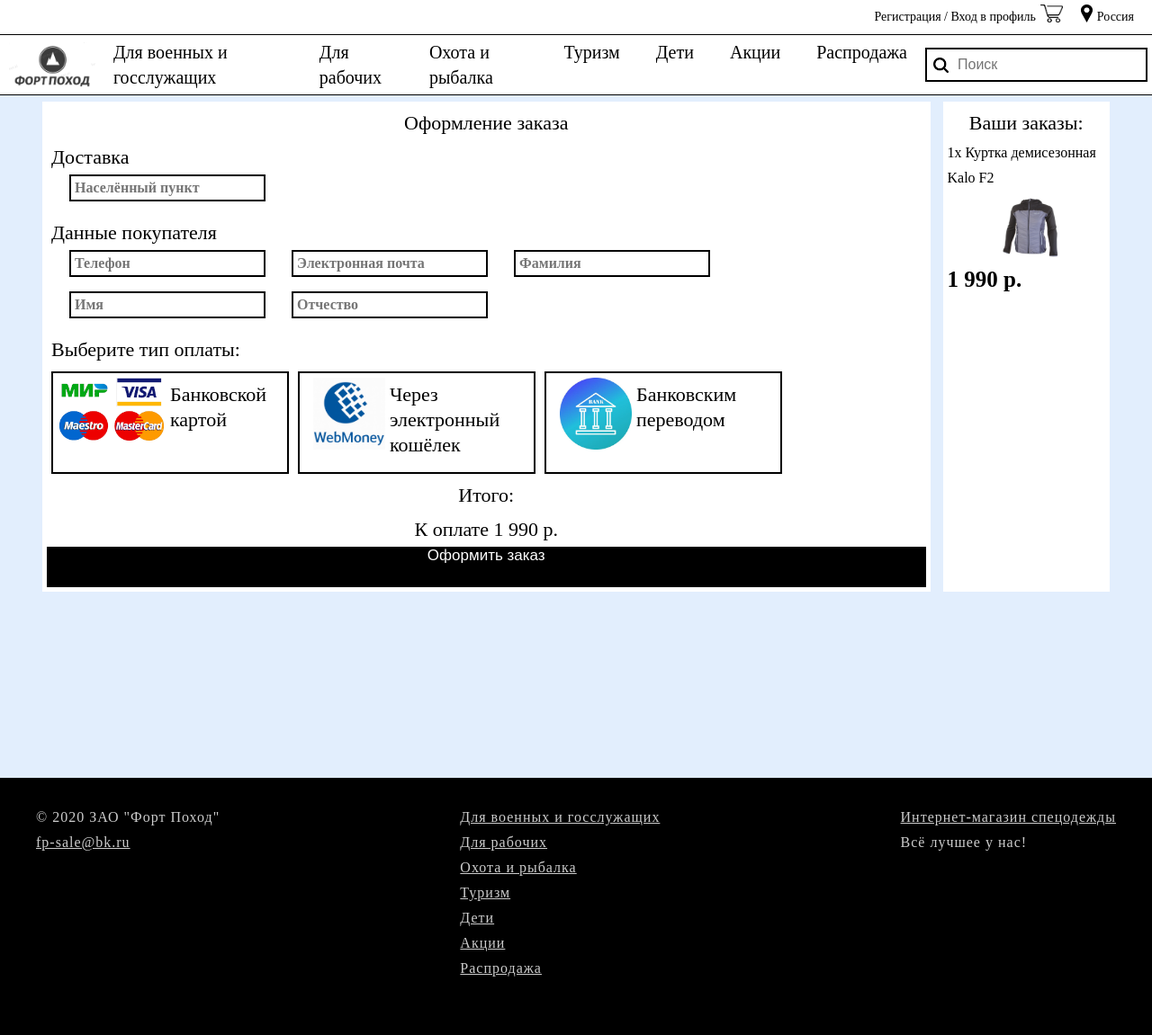
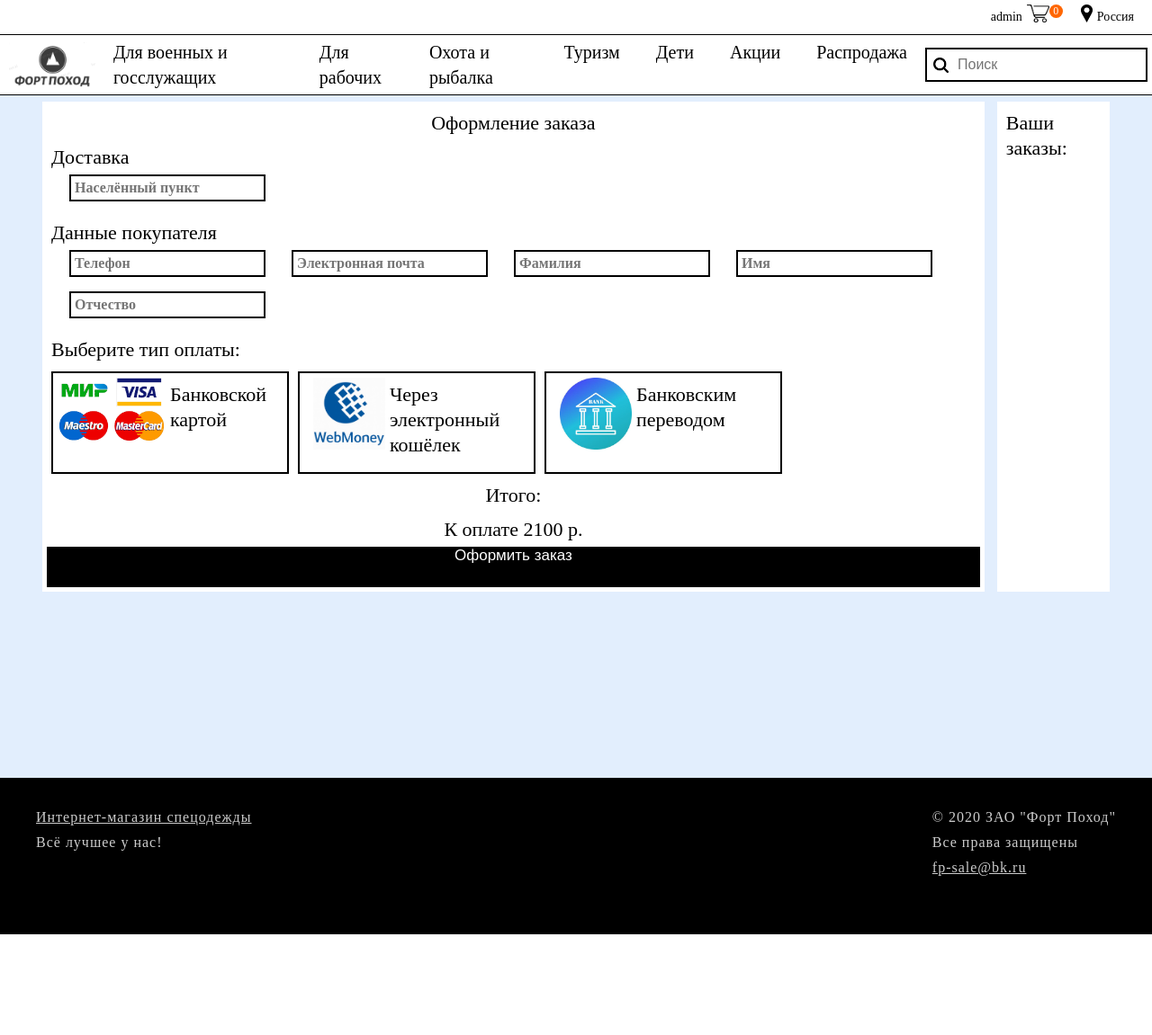
Before and after one commit to Yuriprince/Artyom, a PHP site: page /make_order.php in a window 1280 px wide. Shown: the whole page at 90% size. After the commit the page ends 1039 px from the top, so only its background shows below. Run offline with PHP 8.4, Linux system fonts and the light colour scheme; some web fonts are replaced.

Commit message:
last commit

```diff
--- a/authorization.php
+++ b/authorization.php
@@ -11,6 +11,8 @@
         <input class="choose_category" type="password" placeholder="Пароль"/>
         <button type="button" class="btn info-btn center">ВОЙТИ</button>
 
+        <p class="my-error">Неверный логин или пароль!</p>
+
         <div class="p-flex">
           <p class="article">Или зарегистрируйтесь</p>
           <a href="registration.php">здесь</a>
--- a/index.php
+++ b/index.php
@@ -44,3 +44,4 @@
 
 <script src="scripts/jquery.js"></script>
 <script src="scripts/search_prepare.js"></script>
+<script src="scripts/header.js"></script>
--- a/make_order.php
+++ b/make_order.php
@@ -10,41 +10,7 @@
     <link rel="stylesheet" href="assets/font-awesome-4.7.0/css/font-awesome.min.css">
   </head>
   <body>
-    <header>
-      <div class="higher-header-elem">
-        <!--<p>Давай с нами</p>
-        <img class="cart" src="assets/icons/jordan.png" alt="jordan"/>-->
-        <span class="grow"></span>
-
-        <a href="#">Регистрация / Вход в профиль</a>
-
-        <img class="cart" src="assets/icons/cart.png" alt="location"/>
-
-        <div class="location">
-          <img class="loc" src="assets/icons/location.png" alt="location"/>
-          <p>Россия</p>
-        </div>
-      </div>
-      <div class="menu border">
-        <img class="logo" src="assets/icons/fort.png" alt="location"/>
-        <div class="center">
-          <a href="#">Для военных и госслужащих</a>
-          <a href="#">Для рабочих</a>
-          <a href="#">Охота и рыбалка</a>
-          <a href="#">Туризм</a>
-          <a href="#">Дети</a>
-          <a href="#">Акции</a>
-          <a href="#">Распродажа</a>
-        </div>
-
-        <div class="custom-input">
-          <img class="search" src="assets/icons/search.png"/>
-          <input placeholder="Поиск"/>
-        </div>
-
-      </div>
-    </header>
-
+  <?php include("./templates/header.php"); ?>
     <main>
         <div class="container">
           <div class="product category">
@@ -81,44 +47,18 @@
                 </div>
               </div>
               <p class="article center">Итого:</p>
-              <p class="article center">К оплате 1 990 p.</p>
+              <p class="article center">К оплате 2100 p.</p>
               <button class="btn info-btn center">Оформить заказ</button>
           </div>
 
           <div class="product category">
-            <p class="center article">Ваши заказы: </p>
-            <p class="my-center">1x Куртка демисезонная Kalo F2</p>
-            <div class="order2 center">
-              <img class="quadro" src="assets/img/jacke.jpeg" alt="tovar">
-            </div>
-            <p class="p-price">1 990 p.</p>
           </div>
         </div>
     </main>
-    <footer>
-
-      <div id="footer-column" class="container">
-          <div class="trademark category">
-              <p>&#169; 2020 ЗАО "Форт Поход"</p>
-              <a href="">fp-sale@bk.ru</a>
-          </div>
-
-          <div class="links">
-              <ul class="category ul-foot">
-                  <li><a href="">Для военных и госслужащих</a></li>
-                  <li><a href="">Для рабочих</a></li>
-                  <li><a href="">Охота и рыбалка</a></li>
-                  <li><a href="">Туризм</a></li>
-                  <li><a href="">Дети</a></li>
-                  <li><a href="">Акции</a></li>
-                  <li><a href="">Распродажа</a></li>
-              </ul>
-          </div>
-          <div class="development category">
-              <a href="">Интернет-магазин спецодежды</a>
-              <p>Всё лучшее у нас!</p>
-          </div>
-      </div>
-  </footer>
+    <?php include("./templates/footer.php"); ?>
   </body>
 </html>
+
+<script src="scripts/jquery.js"></script>
+<script src="scripts/order.js"></script>
+<script src="scripts/header.js"></script>
--- a/registration.php
+++ b/registration.php
@@ -14,6 +14,8 @@
         <input class="choose_category" type="password" placeholder="Подтвердите пароль"/>
         <button type="button" class="btn info-btn center">Зарегистрироваться</button>
 
+        <p class="my-success">Регистрация произведена успешно!</p>
+
         <div class="p-flex">
           <p class="article">Либо перейдите к авторизации</p>
           <a href="authorization.php">здесь</a>
--- a/scripts/header.js
+++ b/scripts/header.js
@@ -5,5 +5,9 @@ $(document).ready(() => {
 
   $(document).on('click','.main-logo', (e) =>{
     window.location.href = 'index.php';
-   });
+  });
+
+  $(document).on('click','.cart', (e) =>{
+    window.location.href = 'cart.php';
+  });
 });
--- /dev/null
+++ b/scripts/order.js
@@ -0,0 +1,43 @@
+$(document).ready(() => {
+  let id = localStorage.getItem('currentProd');
+
+  const myOrders = (name, price, img, val) => {
+    const card = document.createElement('div');
+    card.innerHTML =
+      `<div class="order-item">
+      <p class="my-center">${val}x ${name}</p>
+      <div class="order2 center">
+        <img class="quadro" src="${img}" alt="tovar">
+      </div>
+      <p class="p-price">${price}</p>
+    </div>`;
+
+    return card;
+  };
+
+  const getTotalPrice = (array) => {
+    let totalPrice = 0;
+    array.forEach(({id, name, price, img, kolvo}) => {
+      totalPrice += Number(price.substring(0, price.length - 1)) * Number(kolvo);
+    });
+
+    return totalPrice;
+  };
+
+  const title = `<p class="center article">Ваши заказы: </p>`;
+
+  const arr = JSON.parse(localStorage.getItem('mycart'));
+  const arrayOfCards = $('.product.category')[1];
+  arrayOfCards.innerHTML = title;
+
+  if(arr.length) {
+    arr.forEach(({id, name, price, img, kolvo}) => {
+        arrayOfCards.append(myOrders(name, price, img, kolvo));
+    });
+  } else {
+    arrayOfCards.textContent = "Ваша корзина пуста";
+  }
+
+  const totalPrice = $('.total')[0];
+  totalPrice.textContent = getTotalPrice(arr) + '₽';
+});
--- a/styles/cart.css
+++ b/styles/cart.css
@@ -4,13 +4,14 @@
   align-items: center;
   width: 750px;
   padding: 5px;
+  margin: 5px;
   background-color: lightgrey;
 }
 
 .card img {
   width: 85px;
   height: 85px;
-  margin: 0;
+  margin: 0px;
 }
 
 .card .p-flex {
--- a/styles/style.css
+++ b/styles/style.css
@@ -55,6 +55,7 @@ body {
 .cart {
   width: 25px;
   height: 20px;
+  cursor: pointer;
 }
 
 .search {
@@ -248,6 +249,16 @@ color: gray;
   cursor: pointer;
 }
 
+.my-error {
+  color: red;
+  margin: 0 auto ;
+}
+
+.my-success {
+  color: green;
+  margin: 0 auto ;
+}
+
 @media (max-width: 1200px) {
 
   .menu {
--- a/templates/header.php
+++ b/templates/header.php
@@ -4,9 +4,9 @@
         <img class="cart" src="assets/icons/jordan.png" alt="jordan"/>-->
         <span class="grow"></span>
 
-        <a href="authorization.php">Регистрация / Вход в профиль</a>
+        <a href="authorization.php"><!--Регистрация / Вход в профиль--> admin</a>
 
-        <img class="cart" src="assets/icons/cart.png" alt="location"/>
+        <img class="cart" src="assets/icons/cart.png" alt="cart"/>
         <span class="cart-kolvo">0</span>
 
         <div class="location">
```
Also changed, not shown: admin.php (+4 -7 lines), product.php (+3 -26 lines), scripts/admin.js (added, +43 -0 lines), scripts/search_prepare.js (line endings or trailing spaces).
